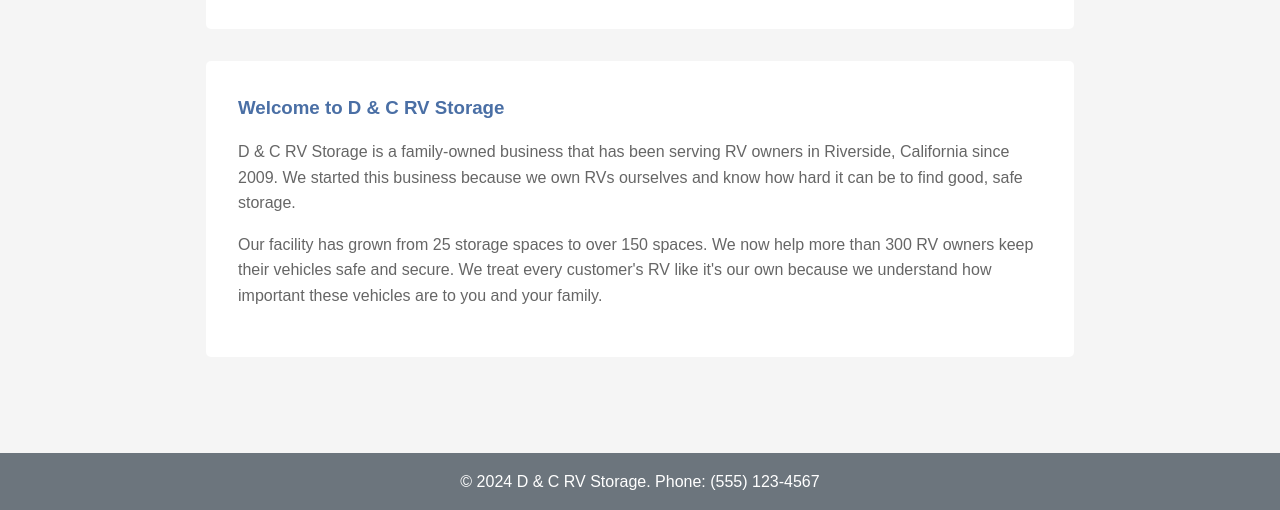
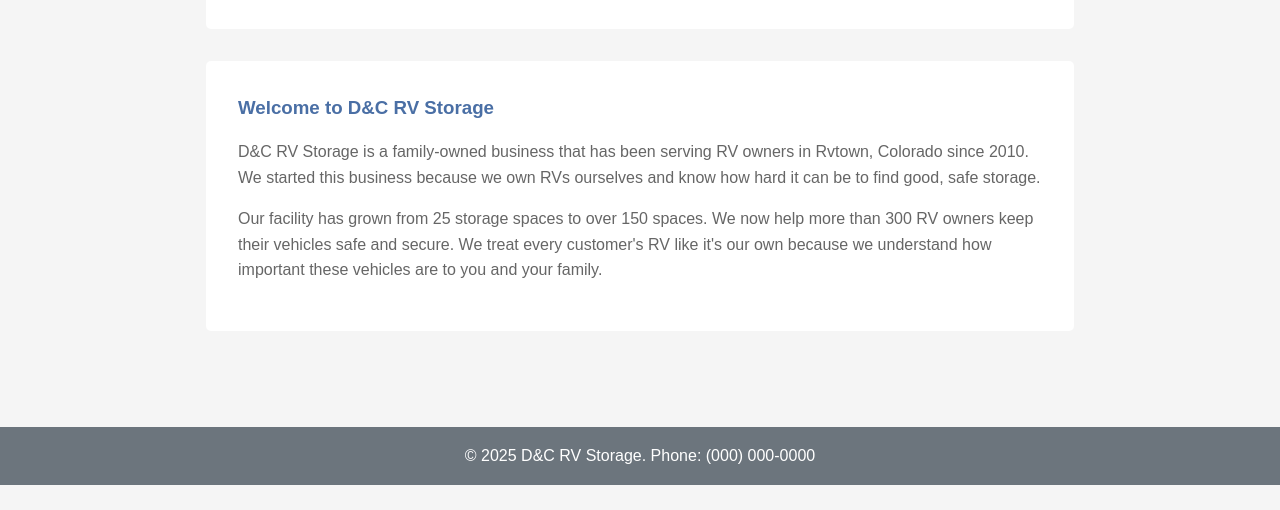
Before and after one commit to rineholt07/DandCRVStorageDemo, a plain HTML site: page index.html in a window 1280 px wide. Shown: the part 747-1257 px from the top of the page. After the commit the page ends 1232 px from the top, so only its background shows below. Drawn offline with Linux system fonts and the light colour scheme.

Commit message:
Update index.html

```diff
--- a/index.html
+++ b/index.html
@@ -3,13 +3,13 @@
 <head>
     <meta charset="UTF-8">
     <meta name="viewport" content="width=device-width, initial-scale=1.0">
-    <title>D & C RV Storage - Home</title>
+    <title>D&C RV Storage - Home</title>
     <link rel="stylesheet" href="styles.css">
 </head>
 <body>
     <!-- Header -->
     <header>
-        <h1>D & C RV Storage</h1>
+        <h1>D&C RV Storage</h1>
         <nav>
             <ul>
                 <li><a href="index.html">Home</a></li>
@@ -21,9 +21,7 @@
         </nav>
     </header>
 
-    <!-- Main Content -->
     <main>
-        <!-- Hero Section -->
         <section class="hero">
             <h2>Safe RV Storage</h2>
             <p>We provide secure storage for your RV, camper, or travel trailer. Our facility offers 24/7 security, easy access, and affordable rates. Keep your recreational vehicle protected when you're not using it.</p>
@@ -31,17 +29,15 @@
             <button class="btn">Get Information</button>
         </section>
 
-        <!-- Welcome Section -->
         <section class="welcome">
-            <h3>Welcome to D & C RV Storage</h3>
-            <p>D & C RV Storage is a family-owned business that has been serving RV owners in Riverside, California since 2009. We started this business because we own RVs ourselves and know how hard it can be to find good, safe storage.</p>
+            <h3>Welcome to D&C RV Storage</h3>
+            <p>D&C RV Storage is a family-owned business that has been serving RV owners in Rvtown, Colorado since 2010. We started this business because we own RVs ourselves and know how hard it can be to find good, safe storage.</p>
             <p>Our facility has grown from 25 storage spaces to over 150 spaces. We now help more than 300 RV owners keep their vehicles safe and secure. We treat every customer's RV like it's our own because we understand how important these vehicles are to you and your family.</p>
         </section>
     </main>
 
-    <!-- Footer -->
     <footer>
-        <p>&copy; 2024 D & C RV Storage. Phone: (555) 123-4567</p>
+        <p>&copy; 2025 D&C RV Storage. Phone: (000) 000-0000</p>
     </footer>
 </body>
 </html>
```
